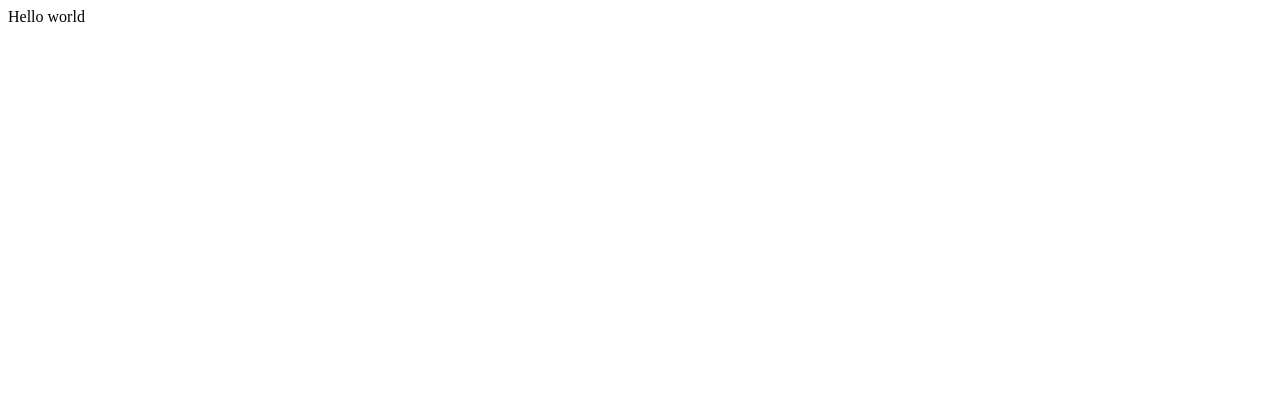
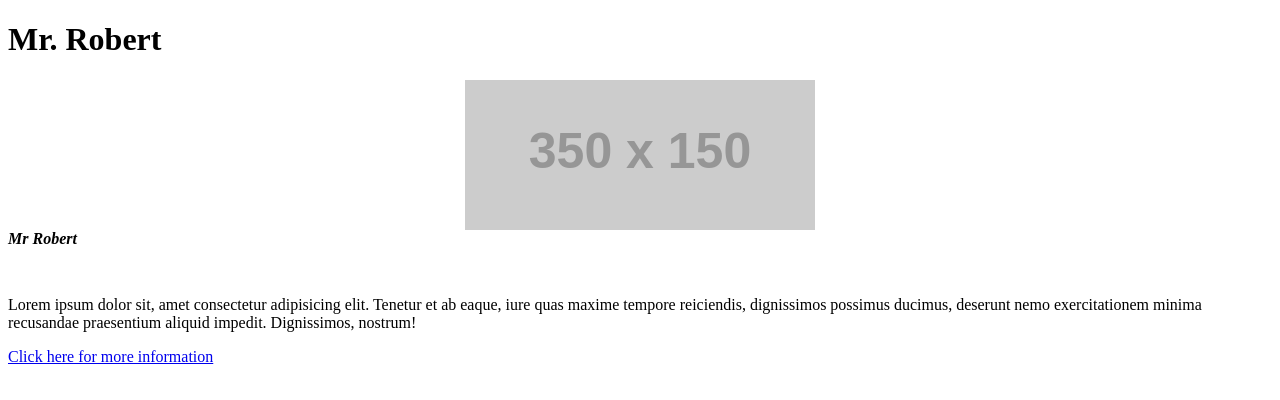
Before and after one commit to ChinazaChimbo/colab, a plain HTML site: page index.html in a window 1280 px wide. Drawn offline with Linux system fonts and the light colour scheme; placeholder pictures from the web are drawn by us.

Commit message:
final commit

```diff
--- a/css/style.css
+++ b/css/style.css
@@ -0,0 +1,12 @@
+#image{
+    height: auto;
+    max-width: 30%;
+    display: block;
+    margin-left: auto;
+    margin-right: auto;
+}
+
+#img-div{
+    width: 100%;
+    height: 200px;
+}
--- a/index.html
+++ b/index.html
@@ -20,7 +20,17 @@
 
     - The freeCodeCamp Team
     -->
-    Hello world
+    <div id="main">
+      <h1 id="title">Mr. Robert</h1>
+      <div id="img-div">
+        <img src="https://via.placeholder.com/350x150" id="image" alt="image">
+        <i id="img-caption"><b>Mr Robert</b></i>
+      </div>
+      <div id="tribute-info">
+        <p>Lorem ipsum dolor sit, amet consectetur adipisicing elit. Tenetur et ab eaque, iure quas maxime tempore reiciendis, dignissimos possimus ducimus, deserunt nemo exercitationem minima recusandae praesentium aliquid impedit. Dignissimos, nostrum!</p>
+        <a href="https://www.freecodecamp.org/learn/responsive-web-design/responsive-web-design-projects/build-a-tribute-page" id="tribute-link" target="_blank">Click here for more information</a>
+      </div>
+    </div>
     <script  src="js/index.js"></script>
   </body>
 </html>
```
